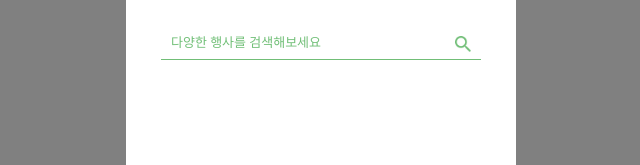
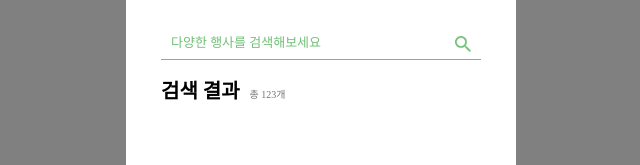
Before and after one commit to okiidokim/FrontEnd, a React (Vite) app in the folder catch-culture-frontend/: page /search in a window 1280 px wide. Shown: the top 165 px of the page, without its empty margins (319-959 px from the left). Built offline with nearby package versions, Linux system fonts and the light colour scheme; a web font is replaced by a local one.

Commit message:
Design: 검색 페이지 - 헤더 구현

```diff
--- a/catch-culture-frontend/src/pages/search/Search.jsx
+++ b/catch-culture-frontend/src/pages/search/Search.jsx
@@ -12,7 +12,14 @@ function Search() {
   return (
     <>
       <S.SearchWrapper>
+        {/* 검색창 */}
         <SearchBox width="280px" />
+
+        {/* 헤더 */}
+        <S.SearchHeader>
+          <S.SearchHeaderTitle>검색 결과</S.SearchHeaderTitle>
+          <S.SearchHeaderResultCnt>총 123개</S.SearchHeaderResultCnt>
+        </S.SearchHeader>
       </S.SearchWrapper>
     </>
   );
--- a/catch-culture-frontend/src/pages/search/style.jsx
+++ b/catch-culture-frontend/src/pages/search/style.jsx
@@ -6,3 +6,25 @@ export const SearchWrapper = styled.div`
   flex-direction: column;
   padding: 27px;
 `;
+
+// 헤더
+export const SearchHeader = styled.div`
+  display: flex;
+  margin-top: 15px;
+  align-items: baseline;
+`;
+
+export const SearchHeaderTitle = styled.div`
+  color: #000;
+  font-size: 20px;
+  font-weight: 700;
+  line-height: normal;
+`;
+
+export const SearchHeaderResultCnt = styled.div`
+  color: #747474;
+  font-size: 10px;
+  font-weight: 500;
+  line-height: normal;
+  margin-left: 10px;
+`;
```
